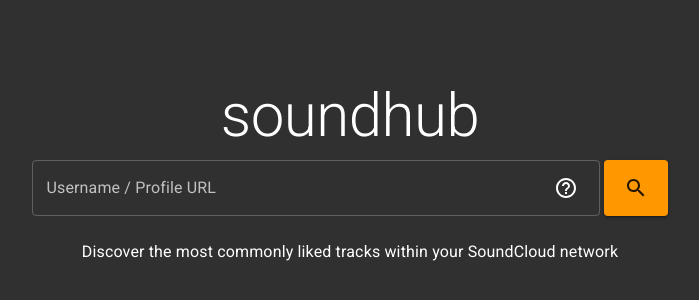
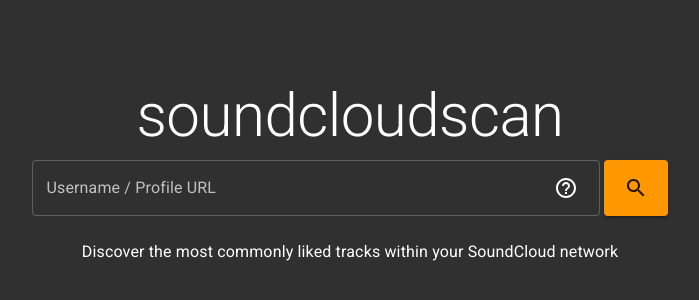
Before and after one commit to jeiipham/soundhub, a React app: page / in a window 1280 px wide. Shown: the part 144-444 px from the top of the page, without its empty margins (290-989 px from the left). Built offline with nearby package versions, Linux system fonts and the light colour scheme.

Commit message:
update name for consistency

```diff
--- a/public/index.html
+++ b/public/index.html
@@ -24,7 +24,7 @@
       work correctly both with client-side routing and a non-root public URL.
       Learn how to configure a non-root public URL by running `npm run build`.
     -->
-    <title>SoundHub</title>
+    <title>SoundCloud Scan</title>
   </head>
   <body>
     <noscript>You need to enable JavaScript to run this app.</noscript>
--- a/src/components/Home.js
+++ b/src/components/Home.js
@@ -112,7 +112,7 @@
         >
           {/* logo */}
           <Grid item xs={12}>
-            <Typography variant='h2' align="center">soundhub</Typography>
+            <Typography variant='h2' align="center">soundcloudscan</Typography>
           </Grid>
 
           {/* form */}
--- a/src/components/ScanAppBar.js
+++ b/src/components/ScanAppBar.js
@@ -2,7 +2,7 @@
 import PropTypes from 'prop-types';
 import { withRouter } from 'react-router-dom';
 import { withStyles } from '@material-ui/styles';
-import { Typography, AppBar, Toolbar, IconButton } from '@material-ui/core';
+import { Typography, AppBar, Toolbar, IconButton, Button } from '@material-ui/core';
 import { Menu } from '@material-ui/icons'
 
 const styles = theme => ({});
@@ -25,9 +25,9 @@
             onClick={this.props.onMenuClick} >
             <Menu />
           </IconButton>
-            <Typography variant="h5" align="center" fontSize={8} onClick={this.onLogoClick}>
-              <a href="" onClick={this.onClick} style={{ color: "inherit", textDecoration: "none" }}>soundhub</a>
-          </Typography>
+          <Button variant="contained" onClick={this.onLogoClick}>
+            home
+          </Button>
         </Toolbar>
       </AppBar>
     );
```
